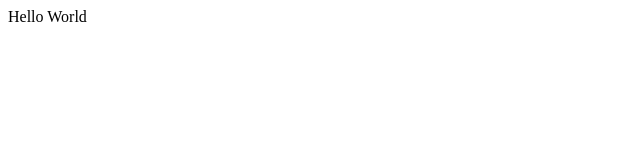
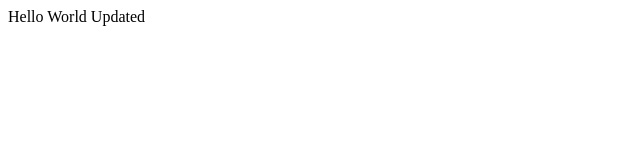
Before and after one commit to Sharjun-Hussain/Portfolio-Sharjun-Hussain, a React (Vite) app: page / in a window 1280 px wide. Shown: the top 160 px of the page, without its empty margins (0-640 px from the left). Built offline with nearby package versions, Linux system fonts and the light colour scheme.

Commit message:
App.js changes

```diff
--- a/src/App.jsx
+++ b/src/App.jsx
@@ -7,7 +7,7 @@ function App() {
 
   return (
     <>
-      Hello World
+      Hello World Updated
 
     </>
   )
```
